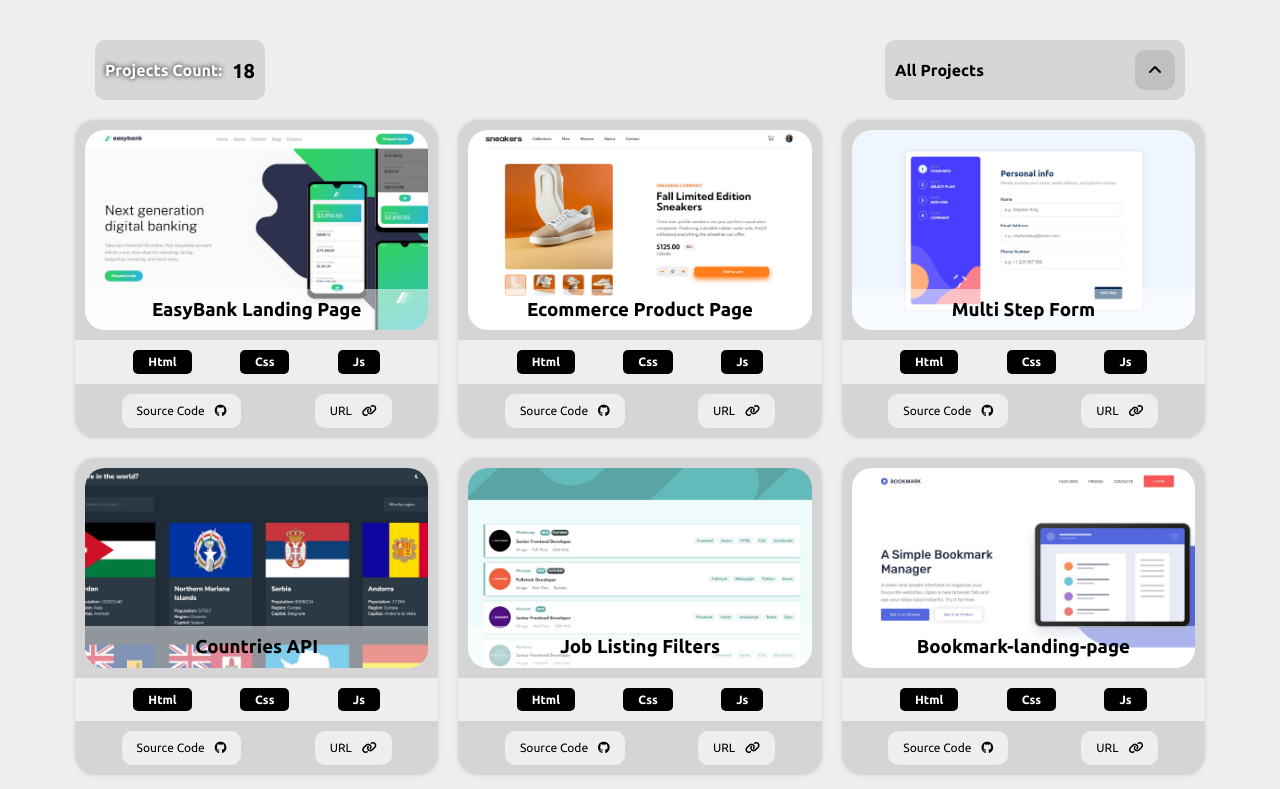
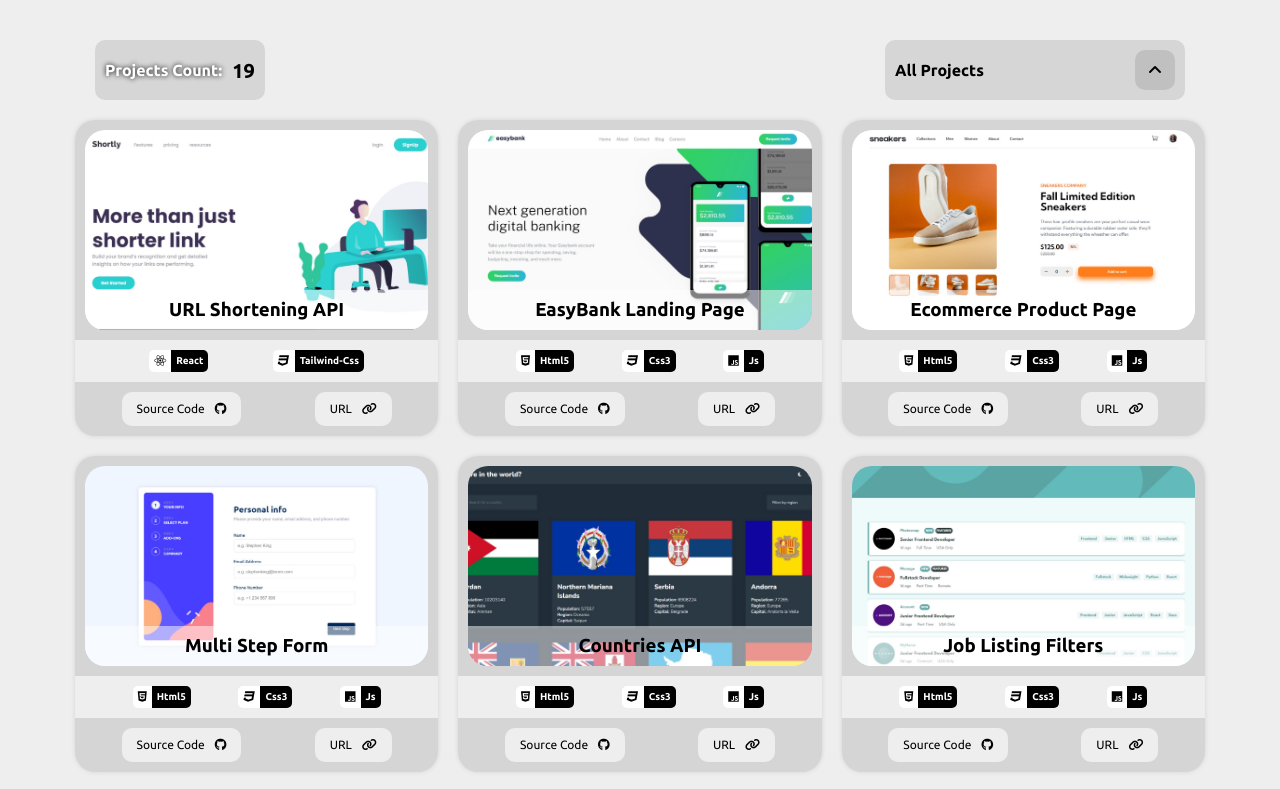
Before and after one commit to MohammadHajeer/Portfolio, a plain HTML site: page index.html in a window 1280 px wide. Shown: the part 2400-3189 px from the top of the page. Drawn offline with Linux system fonts and the light colour scheme.

Commit message:
Add a new project

```diff
--- a/css/style.css
+++ b/css/style.css
@@ -1083,6 +1083,7 @@ body.lang .home .container .details p .auto-type {
 }
 .projects .container .project .image {
   padding: 10px;
+  overflow: hidden;
 }
 .projects .container .project .img {
   position: relative;
@@ -1100,8 +1101,15 @@ body.lang .home .container .details p .auto-type {
   right: 0;
   background-color: var(--bg-backdrop);
   text-align: center;
-  padding: 10px 0;
+  height: 20%;
+  display: flex;
+  justify-content: center;
+  align-items: center;
   color: var(--text-color);
+  transition: var(--transition-time);
+}
+.projects .container .project:hover .title {
+  height: 100%;
 }
 
 .projects .container .project .tools {
@@ -1116,13 +1124,23 @@ body.lang .home .container .details p .auto-type {
 body.lang .projects .container .project .tools {
   flex-direction: row-reverse;
 }
-.projects .container .project .tools span {
+.projects .container .project .tools .tool {
   font-weight: 800;
   font-size: 12px;
+  border-radius: 5px;
+  overflow: hidden;
+  display: flex;
+  align-items: center;
+}
+.projects .container .project .tools .tool i {
+  padding: 5px;
+  background-color: var(--main-color);
+  color: var(--text-color);
+}
+.projects .container .project .tools .tool h5 {
+  padding: 5px;
   color: var(--main-color);
   background-color: var(--text-color);
-  padding: 5px 15px;
-  border-radius: 5px;
 }
 .projects .container .project .descriptions {
   color: var(--text-color);
--- a/projects.json
+++ b/projects.json
@@ -1,12 +1,23 @@
 [
     {
-        "code": "#1",
+        "Title": "Frontend-Mentor",
+        "Name": "URL Shortening API",
+        "NameAR": "تقصير عنوان URL",
+        "tools": [
+            "react",
+            "tailwind-css"
+        ],
+        "url": "https://mohammadhajeer.github.io/url-shortening-api",
+        "repo": "https://github.com/MohammadHajeer/url-shortening-api",
+        "src": "./images/url-shortening-api.jpeg"
+    },
+    {
         "Title": "Frontend-Mentor",
         "Name": "EasyBank Landing Page",
         "NameAR": "صفحة بنك",
         "tools": [
-            "html",
-            "css",
+            "html5",
+            "css3",
             "js"
         ],
         "url": "https://mohammadhajeer.github.io/easybank-landing-page",
@@ -14,13 +25,12 @@
         "src": "./images/Bank.jpeg"
     },
     {
-        "code": "#2",
         "Title": "Frontend-Mentor",
         "Name": "Ecommerce Product Page",
         "NameAR": "صفحة تسويق",
         "tools": [
-            "html",
-            "css",
+            "html5",
+            "css3",
             "js"
         ],
         "url": "https://mohammadhajeer.github.io/Frontend-Mentor-E-commerce-product-page",
@@ -28,13 +38,12 @@
         "src": "./images/E-commerc.jpeg"
     },
     {
-        "code": "#3",
         "Title": "Frontend-Mentor",
         "Name": "Multi Step Form",
         "NameAR": "استمارة متعددة الخطوات",
         "tools": [
-            "html",
-            "css",
+            "html5",
+            "css3",
             "js"
         ],
         "url": "https://mohammadhajeer.github.io/Frontend-Mentor-Multi-step-form",
@@ -42,13 +51,12 @@
         "src": "./images/Login-Form.jpeg"
     },
     {
-        "code": "#4",
         "Title": "Frontend-Mentor",
         "Name": "Countries API",
         "NameAR": "البلاد API",
         "tools": [
-            "html",
-            "css",
+            "html5",
+            "css3",
             "js"
         ],
         "url": "https://mohammadhajeer.github.io/Frontend-Mentor-API-Countries-Challenge",
@@ -56,13 +64,12 @@
         "src": "./images/Countries-API.jpeg"
     },
     {
-        "code": "#5",
         "Title": "Frontend-Mentor",
         "Name": "Job Listing Filters",
         "NameAR": "فلاتر قائمة العمل",
         "tools": [
-            "html",
-            "css",
+            "html5",
+            "css3",
             "js"
         ],
         "url": "https://mohammadhajeer.github.io/Frontend-Mentor-Job-Listings",
@@ -70,13 +77,12 @@
         "src": "./images/Job-Listing.jpeg"
     },
     {
-        "code": "#6",
         "Title": "Frontend-Mentor",
         "Name": "Bookmark-landing-page",
         "NameAR": "صفحة مرجعية",
         "tools": [
-            "html",
-            "css",
+            "html5",
+            "css3",
             "js"
         ],
         "url": "https://mohammadhajeer.github.io/Bookmark-landing-page",
@@ -84,13 +90,12 @@
         "src": "./images/Bookmark-landing-page.jpeg"
     },
     {
-        "code": "#7",
         "Title": "Frontend-Mentor",
         "Name": "Room Home Page",
         "NameAR": "صفحة غرف المنزل",
         "tools": [
-            "html",
-            "css",
+            "html5",
+            "css3",
             "js"
         ],
         "url": "https://mohammadhajeer.github.io/Room-Homepage",
@@ -98,13 +103,12 @@
         "src": "./images/Room-Homepage.jpeg"
     },
     {
-        "code": "#8",
         "Title": "Youtube",
         "Name": "Elzero Template One",
         "NameAR": "الزيرو: المشروع الاول",
         "tools": [
-            "html",
-            "css",
+            "html5",
+            "css3",
             "js"
         ],
         "url": "https://mohammadhajeer.github.io/Elzero-Template-One",
@@ -112,13 +116,12 @@
         "src": "./images/Elzero-Template-One.jpeg"
     },
     {
-        "code": "#9",
         "Title": "Youtube",
         "Name": "Elzero Template Two",
         "NameAR": "الزيرو: المشروع الثاني",
         "tools": [
-            "html",
-            "css",
+            "html5",
+            "css3",
             "js"
         ],
         "url": "https://mohammadhajeer.github.io/Elzero-Template-Two",
@@ -126,39 +129,36 @@
         "src": "./images/Elzero-Template-Two.jpeg"
     },
     {
-        "code": "#10",
         "Title": "Youtube",
         "Name": "Elzero Template Three",
         "NameAR": "الزيرو: المشروع الثالث",
         "tools": [
-            "html",
-            "css"
+            "html5",
+            "css3"
         ],
         "url": "https://mohammadhajeer.github.io/Elzero-Template-Three",
         "repo": "https://github.com/MohammadHajeer/Elzero-Template-Three",
         "src": "./images/Elzero-Template-Three.jpeg"
     },
     {
-        "code": "#11",
         "Title": "Youtube",
         "Name": "Elzero Template Four",
         "NameAR": "الزيرو: المشروع الرابع",
         "tools": [
-            "html",
-            "css"
+            "html5",
+            "css3"
         ],
         "url": "https://mohammadhajeer.github.io/Elzero-Template-Four",
         "repo": "https://github.com/MohammadHajeer/Elzero-Template-Four",
         "src": "./images/Elzero-Template-Four.jpeg"
     },
     {
-        "code": "#12",
         "Title": "Youtube",
         "Name": "Speed-Type Game",
         "NameAR": "لعبة السرعة",
         "tools": [
-            "html",
-            "css",
+            "html5",
+            "css3",
             "js"
         ],
         "url": "https://mohammadhajeer.github.io/Speed-Type-Game",
@@ -166,13 +166,12 @@
         "src": "./images/Speed-Type-Game.jpeg"
     },
     {
-        "code": "#13",
         "Title": "Owned",
         "Name": "BCD Decoder",
         "NameAR": "محول من رقم ثنائي لرقم عشري",
         "tools": [
-            "html",
-            "css",
+            "html5",
+            "css3",
             "js"
         ],
         "url": "https://mohammadhajeer.github.io/BCD-Decoder",
@@ -180,13 +179,12 @@
         "src": "./images/BCD-Decoder.jpeg"
     },
     {
-        "code": "#14",
         "Title": "Owned",
         "Name": "Advanced To-Do-List",
         "NameAR": "قائمة اعمال حديثة",
         "tools": [
-            "html",
-            "css",
+            "html5",
+            "css3",
             "js"
         ],
         "url": "https://mohammadhajeer.github.io/Advanced-To-Do-List",
@@ -194,13 +192,12 @@
         "src": "./images/Advanced-To-Do-List.jpeg"
     },
     {
-        "code": "#15",
         "Title": "Owned",
         "Name": "Date Counter",
         "NameAR": "عداد التاريخ",
         "tools": [
-            "html",
-            "css",
+            "html5",
+            "css3",
             "js"
         ],
         "url": "https://mohammadhajeer.github.io/Event-Date-Counter",
@@ -208,13 +205,12 @@
         "src": "./images/Date-Counter.jpeg"
     },
     {
-        "code": "#16",
         "Title": "Owned",
         "Name": "Password Generator",
         "NameAR": "مولد كلمة السر",
         "tools": [
-            "html",
-            "css",
+            "html5",
+            "css3",
             "js"
         ],
         "url": "https://mohammadhajeer.github.io/Random-Password-Generator",
@@ -222,13 +218,12 @@
         "src": "./images/Password-Generator.jpeg"
     },
     {
-        "code": "#17",
         "Title": "Owned",
         "Name": "CPS Counter",
         "NameAR": "عداد النقرات",
         "tools": [
-            "html",
-            "css",
+            "html5",
+            "css3",
             "js"
         ],
         "url": "https://mohammadhajeer.github.io/CPS-Counter",
@@ -236,13 +231,12 @@
         "src": "./images/CPS-Counter.jpeg"
     },
     {
-        "code": "#18",
         "Title": "Owned",
         "Name": "Food Resturant Website",
         "NameAR": "موقع مطعم",
         "tools": [
-            "html",
-            "css",
+            "html5",
+            "css3",
             "js"
         ],
         "url": "https://mohammadhajeer.github.io/Food-Resturant-Website",
--- a/script.js
+++ b/script.js
@@ -800,8 +800,13 @@ function createProjects(array, start, end, language) {
 
     for (let tool of array[i].tools) {
       let span = document.createElement("span");
-      span.className = tool;
-      span.appendChild(document.createTextNode(tool));
+      span.className = "tool";
+      let toolIcon = document.createElement("i");
+      toolIcon.className = `fa-brands fa-${tool == "tailwind-css" ? "css3": tool}`
+      span.appendChild(toolIcon)
+      let text = document.createElement("h5")
+      text.appendChild(document.createTextNode(tool));
+      span.appendChild(text)
       tools.appendChild(span);
     }
     project.appendChild(tools);
```
Also changed, not shown: images/url-shortening-api.jpeg (added).
